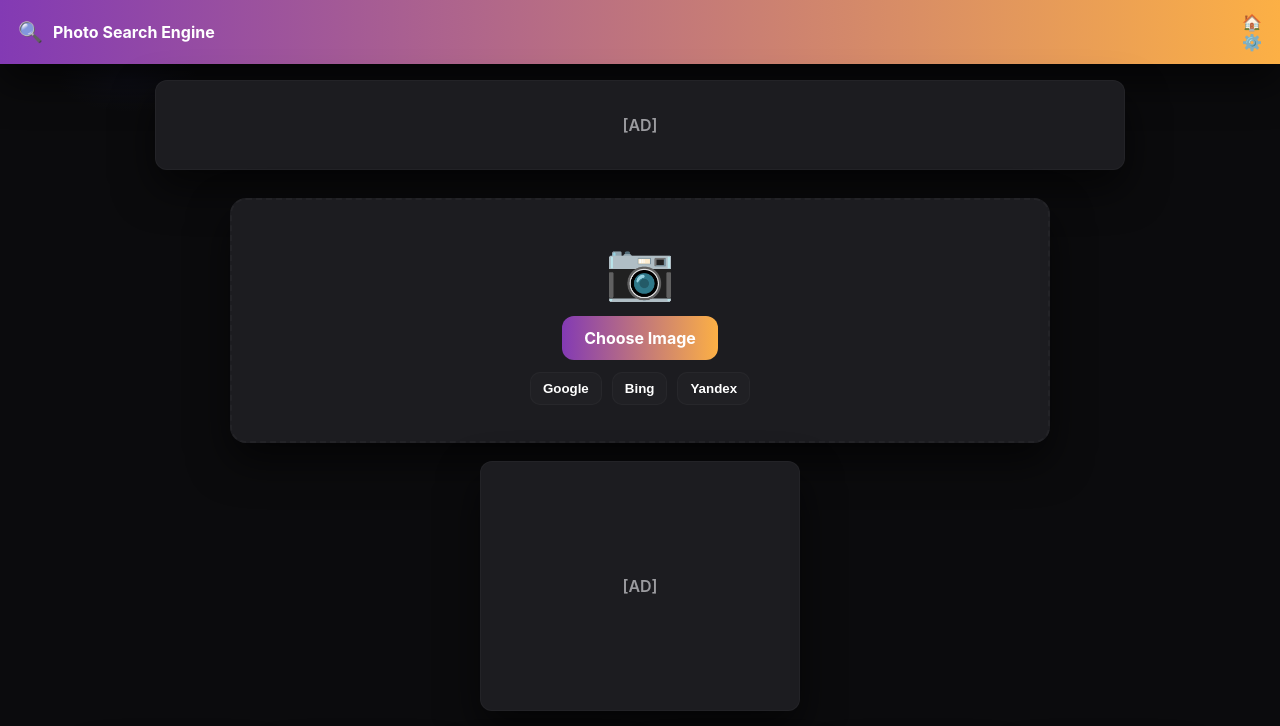
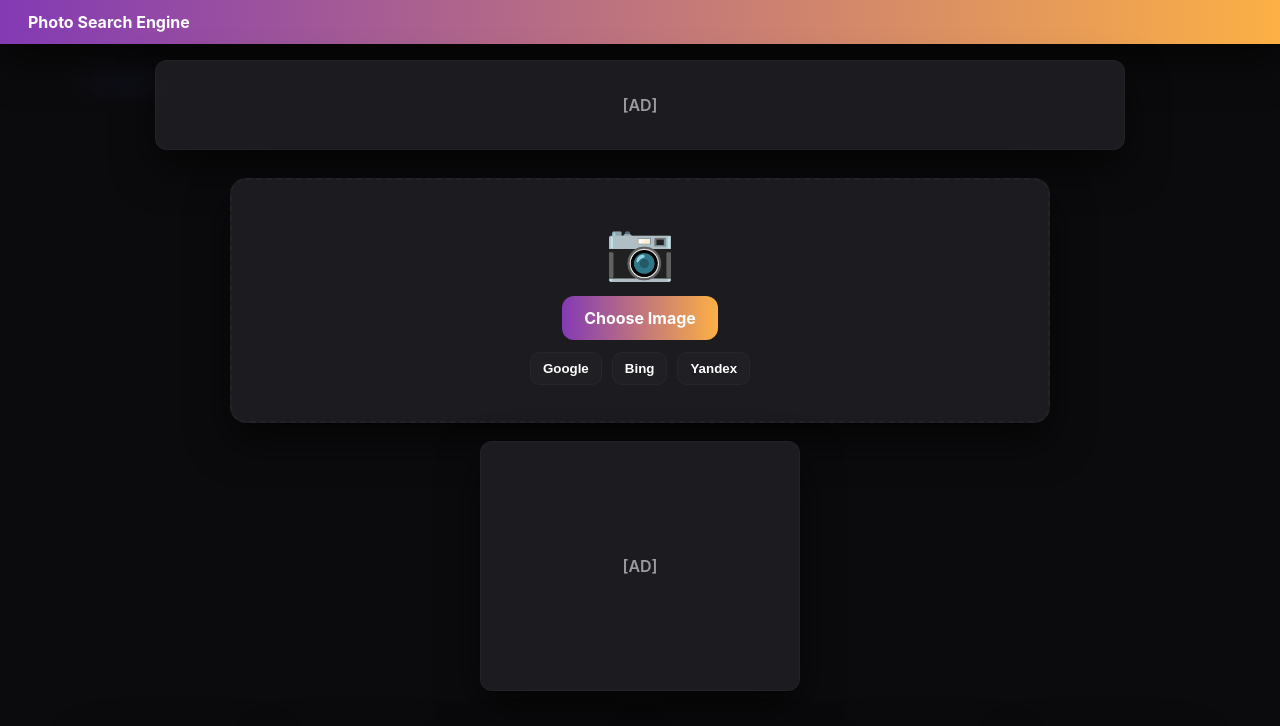
Before and after one commit to nasa2025withme-arch/Photo-search-engine-, a plain HTML site: page index.html in a window 1280 px wide. Shown: the top 726 px of the page. Drawn offline with Linux system fonts and the light colour scheme.

Commit message:
Update index.html

```diff
--- a/index.html
+++ b/index.html
@@ -11,14 +11,14 @@
 
   <header class="nav">
     <div class="brand">
-      <div class="logo">🔍</div>
+      <div class="logo"></div>
       <div class="sitename">Photo Search Engine</div>
     </div>
 
     <nav class="nav-actions" aria-hidden="true">
       <!-- purely visual icons -->
-      <div class="icon">🏠</div>
-      <div class="icon">⚙️</div>
+      <div class="icon"></div>
+      <div class="icon"></div>
     </nav>
   </header>
 
```
